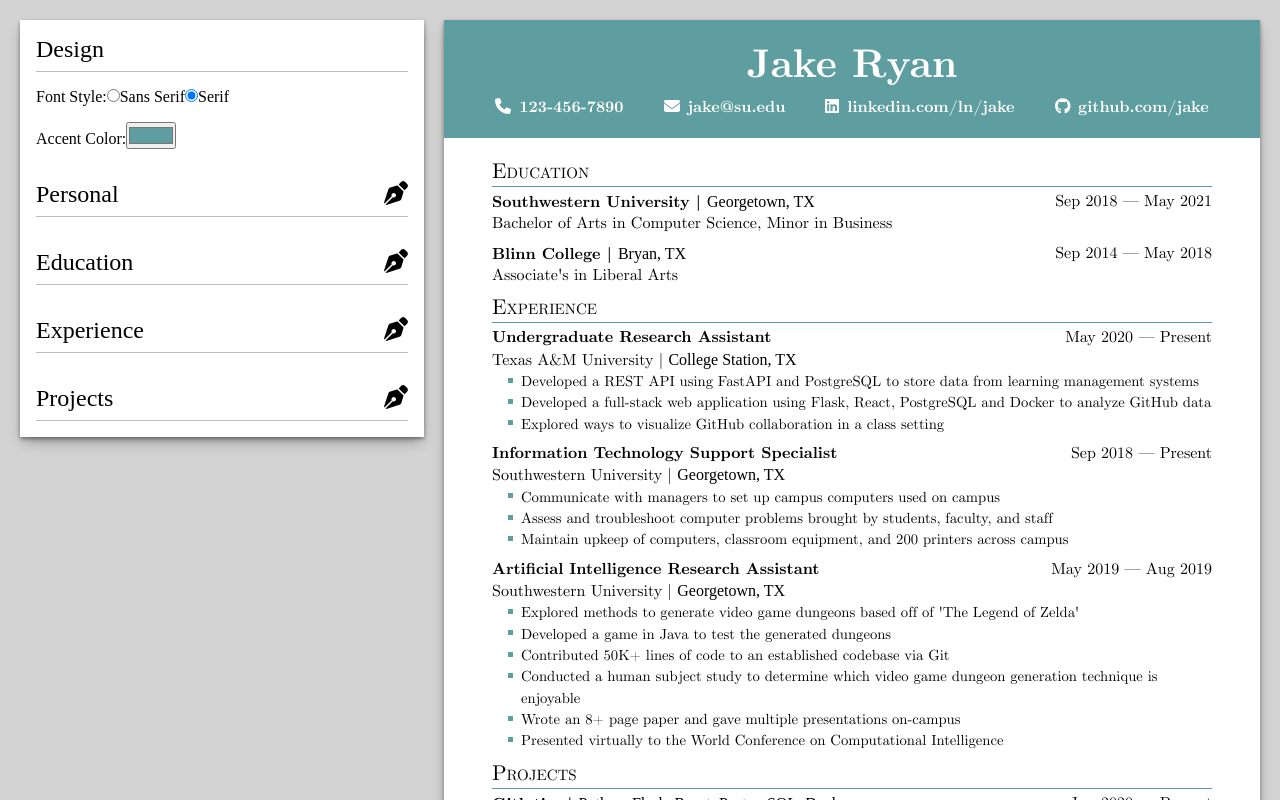
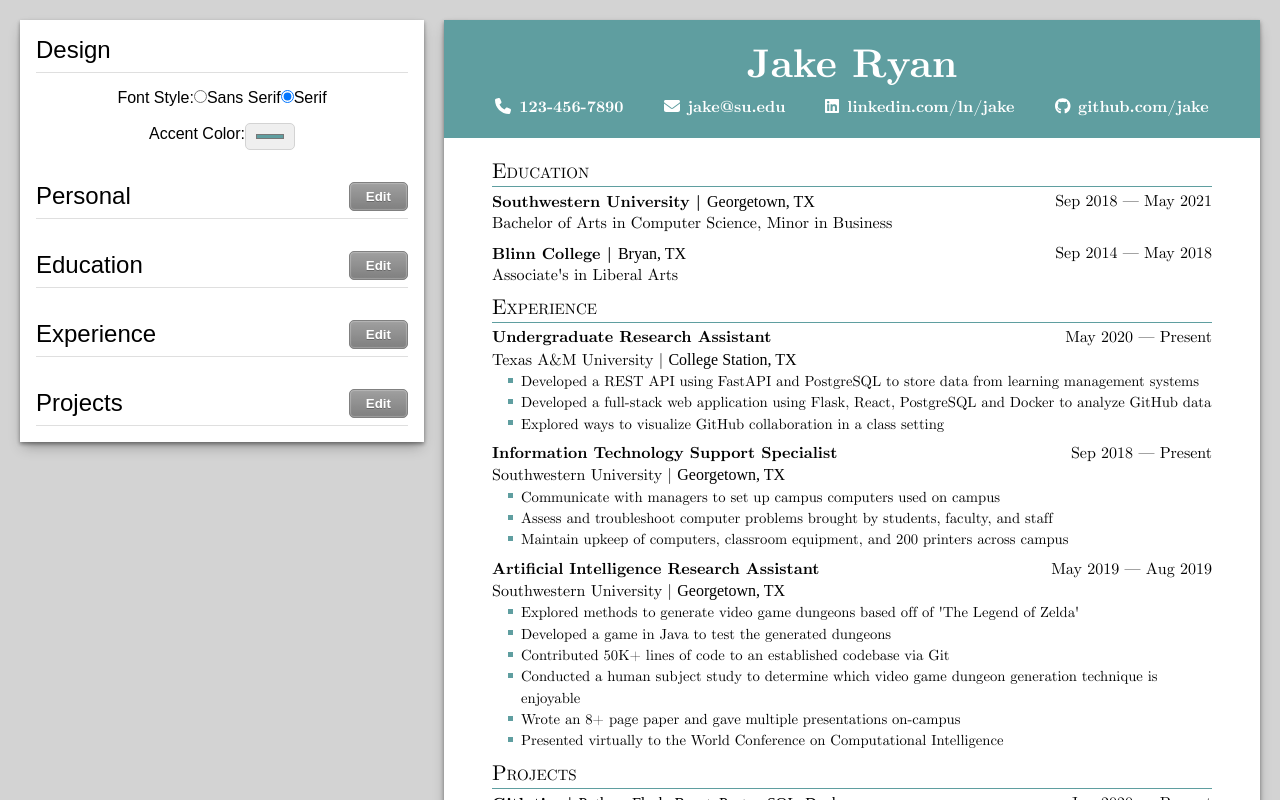
Before and after one commit to endulum/odin-cv-app, a React (Vite) app: page / in a window 1280 px wide. Shown: the top 800 px of the page. Built offline with nearby package versions, Linux system fonts and the light colour scheme; a web font is replaced by a local one.

Commit message:
editor button styling

```diff
--- a/src/components/editor/BulletEditor.jsx
+++ b/src/components/editor/BulletEditor.jsx
@@ -18,11 +18,11 @@
 
           <button
             type="button"
-            className="icon-button delete-bullet"
+            className="editor-button button-delete small-button"
             title="Delete This Bullet"
             onClick={() => onEditBullet(sectionId, bullet.id, undefined)}
           >
-            <span><i className="fa-solid fa-delete-left" /></span>
+            <i className="fa-solid fa-trash" />
           </button>
         </li>
       ))}
@@ -30,9 +30,11 @@
       <li>
         <button
           type="button"
+          className="editor-button button-add small-button"
+          title="Add Bullet"
           onClick={() => onAddBullet(sectionId)}
         >
-          Add Bullet
+          <i className="fa-solid fa-circle-plus" />
         </button>
       </li>
     </ul>
--- a/src/components/editor/EditorEducation.jsx
+++ b/src/components/editor/EditorEducation.jsx
@@ -13,13 +13,13 @@
       <h2 className="editor-header">Education</h2>
 
       <button
-        className={`icon-button hide-button ${hidden ? 'hide-button-reveal' : 'hide-button-hide'}`}
+        className={`editor-button button-neutral ${hidden ? 'editor-button-show' : 'editor-button-hide'}`}
         type="button"
         onClick={() => setHidden(!hidden)}
         title={hidden ? 'Edit Education Details' : 'Done Editing Education Details'}
       >
-        {hidden && (<span><i className="fa-solid fa-pen-nib" /></span>)}
-        {!hidden && (<span><i className="fa-solid fa-circle-check" /></span>)}
+        {hidden && ('Edit')}
+        {!hidden && ('Close')}
       </button>
 
       {!hidden && educationInfo.map((school) => (
@@ -72,6 +72,7 @@
 
           <button
             type="button"
+            className="editor-button button-delete"
             onClick={() => onEditEducationInfo(school.id)}
           >
             Delete School
@@ -82,6 +83,7 @@
       {!hidden && (
       <button
         type="button"
+        className="editor-button button-add"
         onClick={onAddEducation}
       >
         Add School
--- a/src/components/editor/EditorExperience.jsx
+++ b/src/components/editor/EditorExperience.jsx
@@ -17,13 +17,13 @@
       <h2 className="editor-header">Experience</h2>
 
       <button
-        className={`icon-button hide-button ${hidden ? 'hide-button-reveal' : 'hide-button-hide'}`}
+        className={`editor-button button-neutral ${hidden ? 'editor-button-show' : 'editor-button-hide'}`}
         type="button"
         onClick={() => setHidden(!hidden)}
-        title={hidden ? 'Edit Education Details' : 'Done Editing Education Details'}
+        title={hidden ? 'Edit Experience Details' : 'Done Editing Experience Details'}
       >
-        {hidden && (<span><i className="fa-solid fa-pen-nib" /></span>)}
-        {!hidden && (<span><i className="fa-solid fa-circle-check" /></span>)}
+        {hidden && ('Edit')}
+        {!hidden && ('Close')}
       </button>
 
       {!hidden && experienceInfo.map((job) => (
@@ -74,7 +74,7 @@
           </label>
 
           <BulletEditor
-            jobId={job.id}
+            sectionId={job.id}
             bulletInfo={job.bullets}
             onEditBullet={onEditExperienceBullet}
             onAddBullet={onAddExperienceBullet}
@@ -82,6 +82,7 @@
 
           <button
             type="button"
+            className="editor-button button-delete"
             onClick={() => onEditExperienceInfo(job.id, null, null)}
           >
             Delete Workplace
@@ -92,6 +93,7 @@
       {!hidden && (
       <button
         type="button"
+        className="editor-button button-add"
         onClick={onAddExperience}
       >
         Add Workplace
--- a/src/components/editor/EditorPersonal.jsx
+++ b/src/components/editor/EditorPersonal.jsx
@@ -12,13 +12,13 @@
       <h2 className="editor-header">Personal</h2>
 
       <button
-        className={`icon-button hide-button ${hidden ? 'hide-button-reveal' : 'hide-button-hide'}`}
+        className={`editor-button button-neutral ${hidden ? 'editor-button-show' : 'editor-button-hide'}`}
         type="button"
         onClick={() => setHidden(!hidden)}
-        title={hidden ? 'Edit Education Details' : 'Done Editing Education Details'}
+        title={hidden ? 'Edit Personal Details' : 'Done Editing Personal Details'}
       >
-        {hidden && (<span><i className="fa-solid fa-pen-nib" /></span>)}
-        {!hidden && (<span><i className="fa-solid fa-circle-check" /></span>)}
+        {hidden && ('Edit')}
+        {!hidden && ('Close')}
       </button>
 
       {!hidden && (
--- a/src/components/editor/EditorProjects.jsx
+++ b/src/components/editor/EditorProjects.jsx
@@ -17,13 +17,13 @@
       <h2 className="editor-header">Projects</h2>
 
       <button
-        className={`icon-button hide-button ${hidden ? 'hide-button-reveal' : 'hide-button-hide'}`}
+        className={`editor-button button-neutral ${hidden ? 'editor-button-show' : 'editor-button-hide'}`}
         type="button"
         onClick={() => setHidden(!hidden)}
-        title={hidden ? 'Edit Education Details' : 'Done Editing Education Details'}
+        title={hidden ? 'Edit Project Details' : 'Done Editing Project Details'}
       >
-        {hidden && (<span><i className="fa-solid fa-pen-nib" /></span>)}
-        {!hidden && (<span><i className="fa-solid fa-circle-check" /></span>)}
+        {hidden && ('Edit')}
+        {!hidden && ('Close')}
       </button>
 
       {!hidden && ProjectInfo.map((project) => (
@@ -73,6 +73,7 @@
 
           <button
             type="button"
+            className="editor-button button-delete"
             onClick={() => onEditProjectInfo(project.id, null, null)}
           >
             Delete Project
@@ -83,6 +84,7 @@
       {!hidden && (
       <button
         type="button"
+        className="editor-button button-add"
         onClick={onAddProject}
       >
         Add Project
--- a/src/styles/editor.css
+++ b/src/styles/editor.css
@@ -2,6 +2,7 @@
   width: 100%;
   background-color: white;
   box-shadow: rgba(0, 0, 0, 0.4) 0px 2px 4px, rgba(0, 0, 0, 0.3) 0px 7px 13px -3px;
+  font-family: Arial, Helvetica, sans-serif;
 }
 
 @media (min-width: 1200px) {
@@ -20,20 +21,24 @@
   padding: 1rem;
   display: flex;
   flex-direction: column;
+  align-items: center;
   gap: 1rem;
 
   & .editor-header {
+    width: 100%;
+    text-align: left;
     padding-bottom: 0.5rem;
-    border-bottom: 1px solid rgba(0,0,0,0.25);
+    border-bottom: 1px solid rgba(0,0,0,0.125);
   }
 
   & .editor-section {
     width: 100%;
-    border: 1px dashed rgba(0,0,0,0.25);
+    border: 1px dotted rgba(0,0,0,0.25);
     padding: 1rem;
     display: flex;
     flex-direction: row;
     flex-wrap: wrap;
+    justify-content: center;
     gap: 0.75rem;
 
     & label {
@@ -59,11 +64,13 @@
     list-style: none;
     display: flex;
     flex-direction: column;
+    align-items: end;
     gap: 0.25rem;
 
     & .bullet {
       display: flex;
       flex-direction: row;
+      width: 100%;
       gap: 0.25rem;
 
       & input {
@@ -75,65 +82,61 @@
       }
     }
   }
+
+  & input {
+    padding: 0.375rem 0.5rem;
+    border-radius: 5px;
+    border: 1px solid lightgray;
+    font-family: monospace;
+    font-size: 0.75rem;
+  }
 }
 
-.icon-button {
+.editor-button {
   appearance: none;
-  background: transparent;
-  border: none;
+  border: 1px solid;
+  border-radius: 5px;
+  width: max-content;
+  max-width: max-content;
+  padding: 0.375rem 1rem;
+  color: white;
+  background-image: linear-gradient(to bottom, rgba(255, 255, 255, 0.25), rgba(255, 255, 255, 0));
+  font-weight: bold;
+  text-shadow: 0 1px 0 rgba(0,0,0,0.25);
+  box-shadow: inset 0 0 1px 1px rgba(255, 255, 255, 0.25);
+
+  &.editor-button-hide, &.editor-button-show {
+    position: absolute;
+    top: 1rem;
+    right: 1rem;
+  }
+
+  &.button-neutral {
+    background-color: gray;
+    border-color: gray;
+  }
+
+  &.button-delete {
+    background-color: firebrick;
+    border-color: firebrick;
+  }
+
+  &.button-add {
+    background-color: olivedrab;
+    border-color: olivedrab;
+  }
+
+  &.small-button {
+    padding: 0.375rem 0.5rem;
+    min-width: 2rem;
+  }
 
   &:hover {
     cursor: pointer;
+    box-shadow: none;
   }
 
-  & svg {
-    transition: color 0.3s ease;
-  }
-
-  &.hide-button {
-    position: absolute;
-    right: 1rem;
-    top: 1rem;
-
-    & svg {
-      width: 1.5rem;
-      height: 1.5rem;
-    }
-
-    &.hide-button-reveal svg {
-      color: black;
-      &:hover {
-        color: gray;
-      }
-    }
-
-    &.hide-button-hide svg {
-      color: olivedrab;
-      &:hover {
-        color: yellowgreen;
-      }
-    }
-  }
-
-  &.delete-bullet {
-    color: darkred;
-    &:hover {
-      color: crimson;
-    }
+  &:active {
+    background-image: linear-gradient(to top, rgba(255, 255, 255, 0.25), rgba(255, 255, 255, 0));
   }
 }
-
-/* .hide-button {
-
-  appearance: none;
-  background: transparent;
-  border: none;
-
-
-
-  &:hover {
-    cursor: pointer;
-  }
-
-
-} */
```
